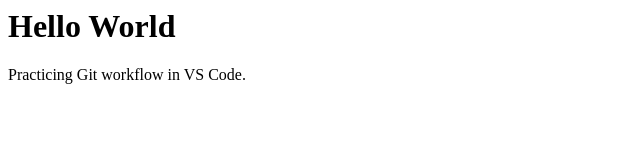
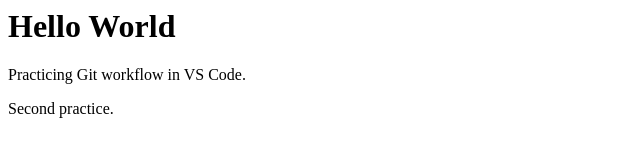
Before and after one commit to popyk22/hello-world-MFR, a plain HTML site: page index.html in a window 1280 px wide. Shown: the whole page, without its empty margins (0-640 px from the left). Drawn offline with Linux system fonts and the light colour scheme.

Commit message:
third practice line to index.html

```diff
--- a/index.html
+++ b/index.html
@@ -1,2 +1,3 @@
 <h1>Hello World</h1>
 <p>Practicing Git workflow in VS Code.</p>
+<p>Second practice.</p>
```
